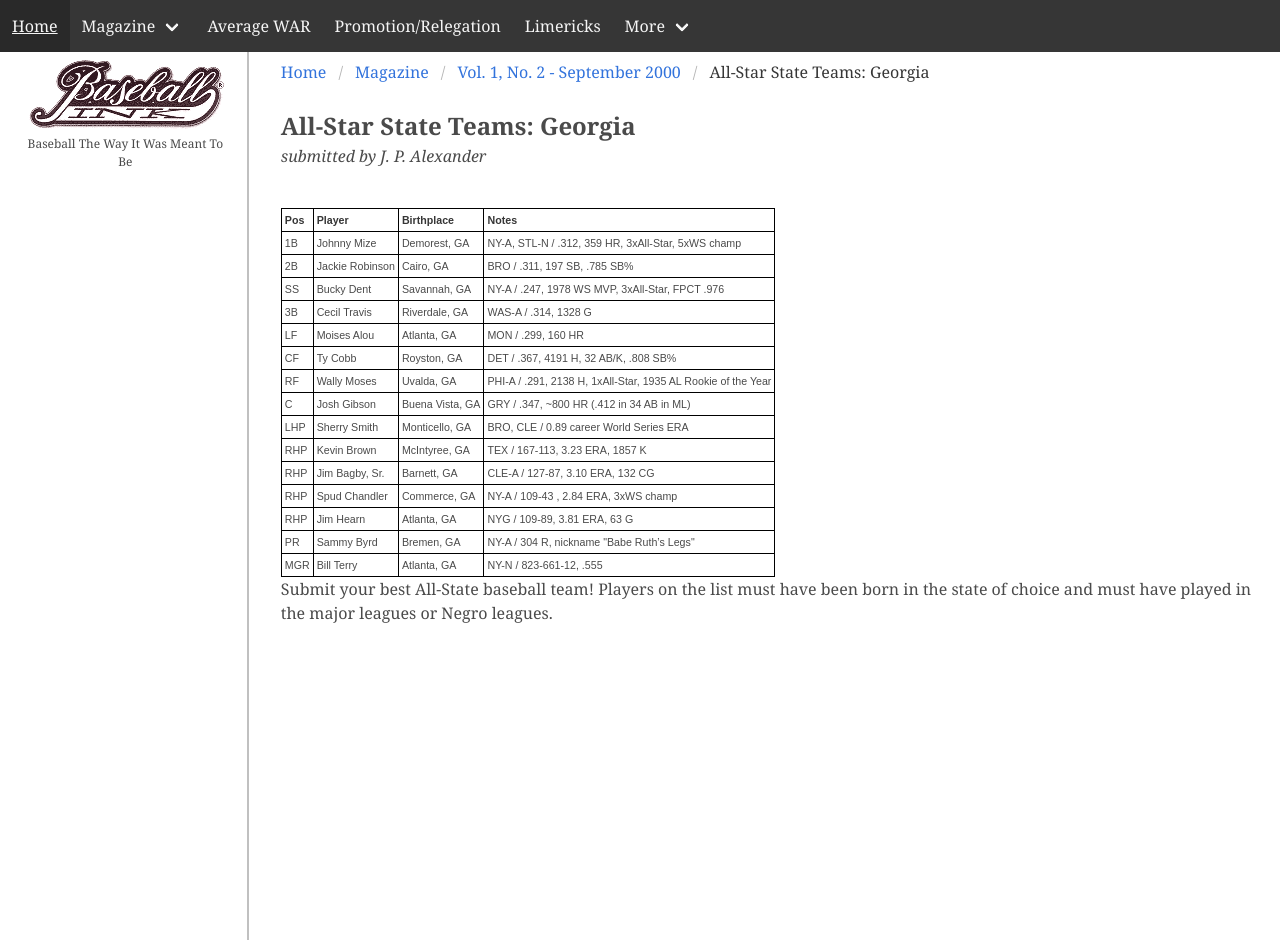
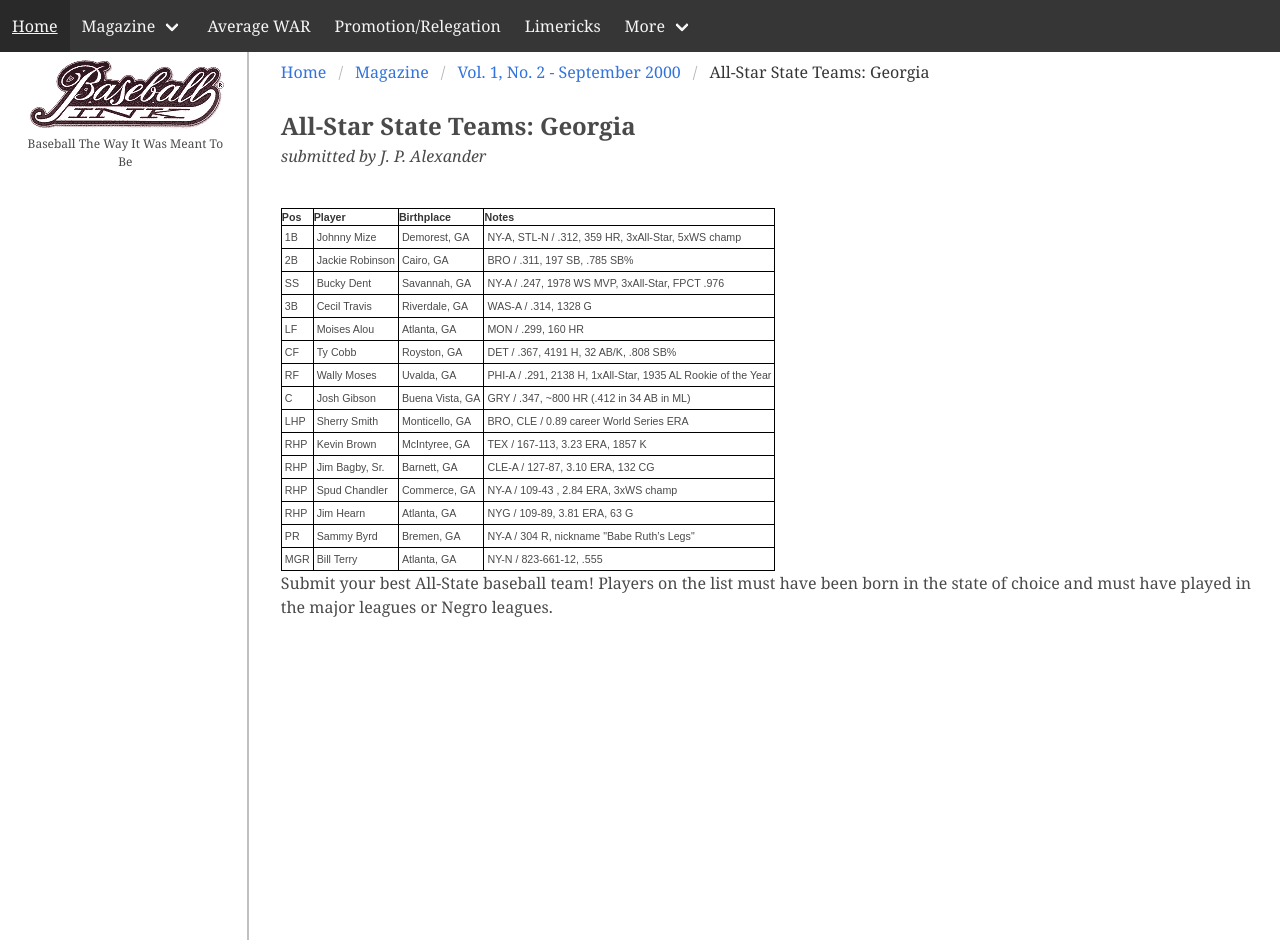
Before and after one commit to jaypalexa/baseballink, a Jekyll site: the page built from pages/magazine/vol_1_no_2/bi_vol_1_no_2_all_georgia_team.md, in a window 1280 px wide. Built offline with Jekyll 4.4.1, drawn with Linux system fonts in a browser that asks for light colours; our own code applies the rules of GitHub Pages for plain Markdown files.

Commit message:
More styling for All-Star State Teams

```diff
--- a/assets/css/main.css
+++ b/assets/css/main.css
@@ -32,11 +32,11 @@
   font-size: 150%;
 }
 
-.all-star-state-teams table, th, td {
-  border: 0px;
+.all-star-state-teams > table, th, td {
+  border: none;
 }
 
-.all-star-state-teams th, td {
+.all-star-state-teams > th, td {
   padding: 3px;
 }
 
```
